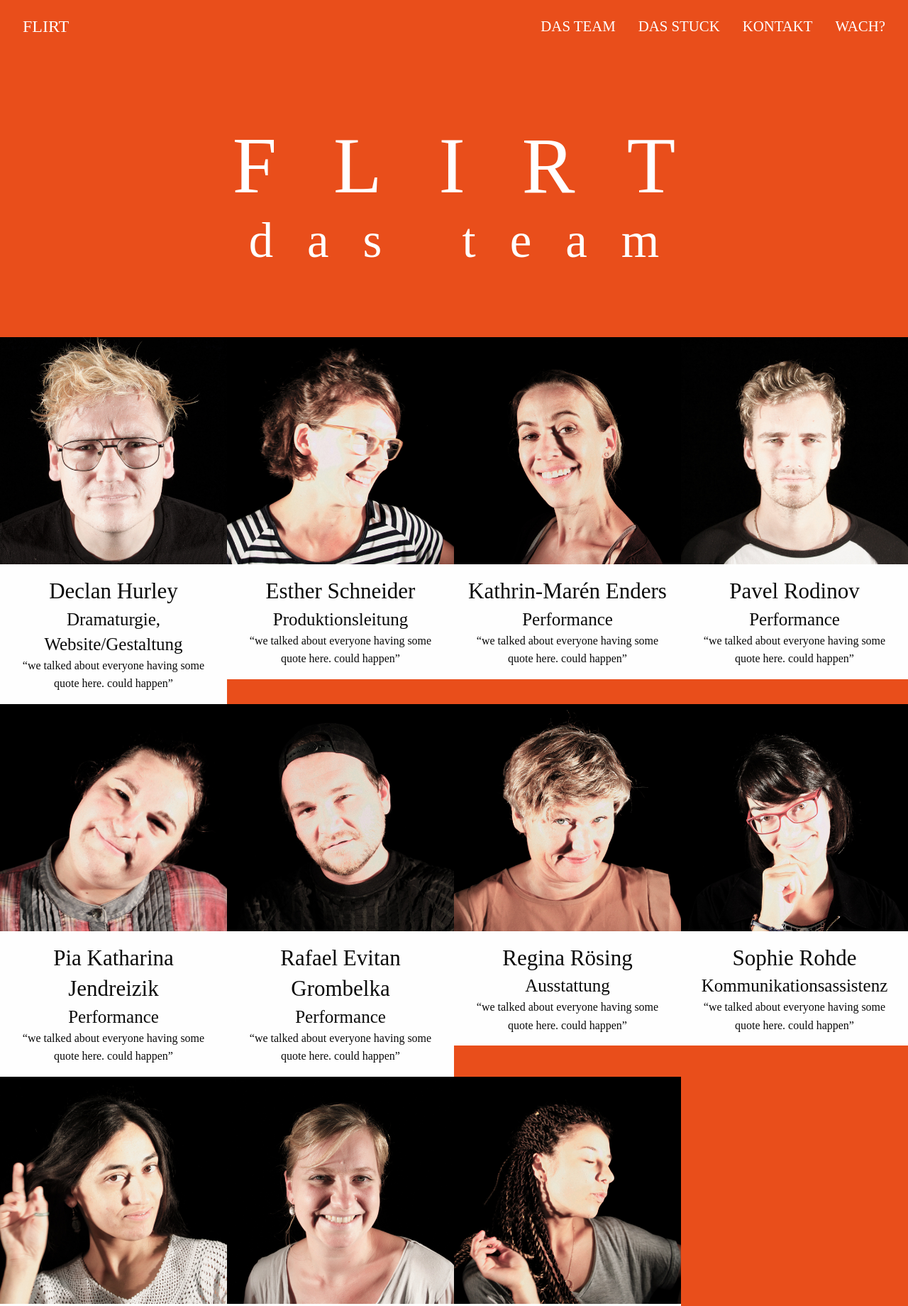
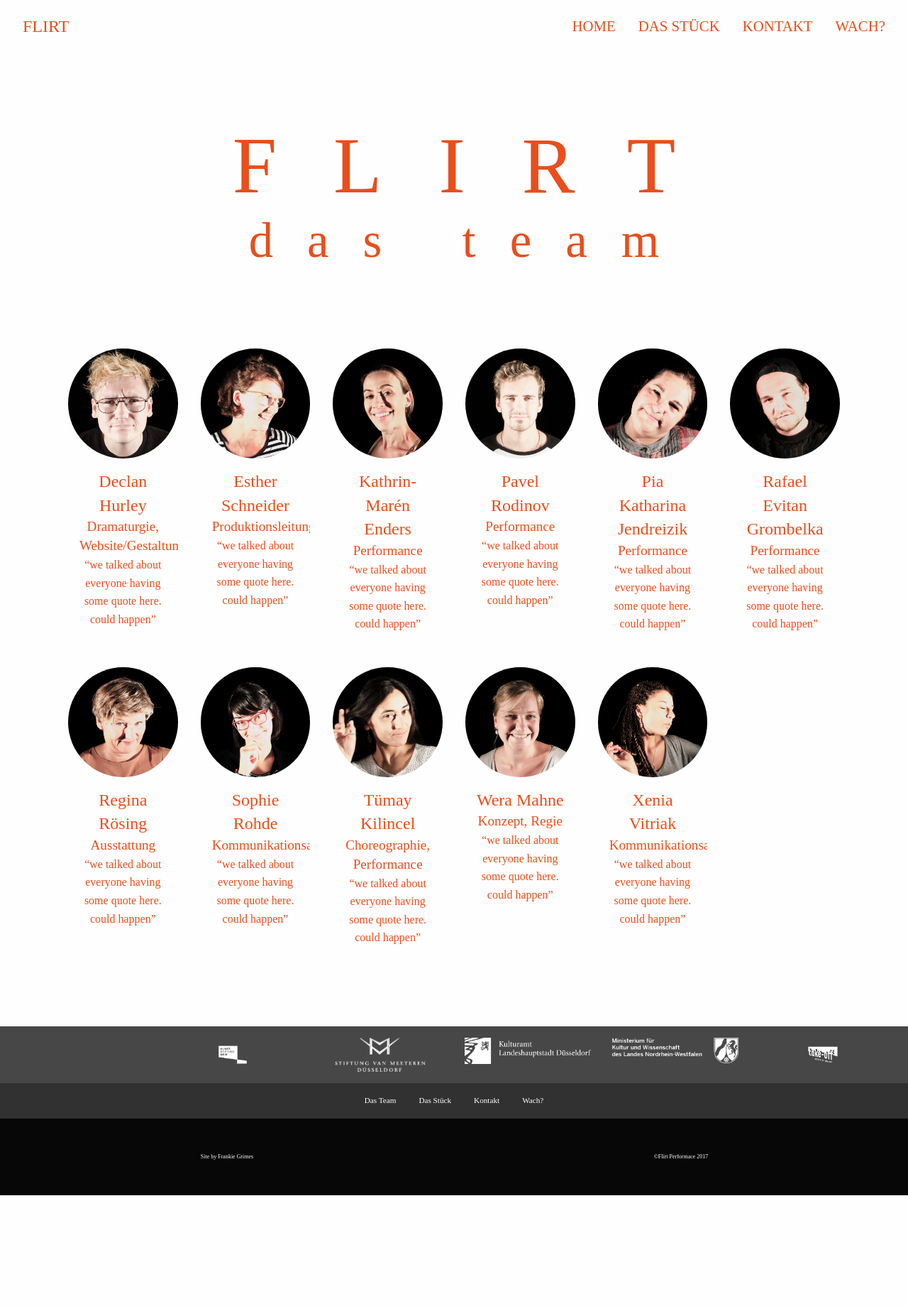
Before and after one commit to frankiegrimes/flirt, a website: page team.html in a window 1280 px wide. Shown: the top 1840 px of the page at 71% size. After the commit the page ends 1684 px from the top, so only its background shows below. Drawn offline with Linux system fonts and the light colour scheme; a web font is replaced by a local one.

Commit message:
Bug fixes after feedback
- Camera hover effect
- Fixed texture form styling
- Fixed team page styling
- Fixed team page navigation
- Removed gap below info-video
- Fixed logo spacing

```diff
--- a/scss/styles.scss
+++ b/scss/styles.scss
@@ -4,6 +4,7 @@
 
 $light-blue: #AADEE9;
 $orange: #E94E1B;
+$light-orange: #EE964B;
 
 
 
@@ -404,12 +405,17 @@ text-indent: 2rem;
 
 }
 
+.responsive-embed, .flex-video {
+  margin-bottom: 0rem;
+}
+
 /* -----------------------------------------------------------------------*\
 	FORM
 \* -----------------------------------------------------------------------*/
 
 .upload-section {
 	background-color: #ED6E44;
+  padding: 5rem 0rem;
 }
 
 .video-container{
@@ -447,11 +453,23 @@ video {
 #take-video img
  {
       height: 400px;
-      margin-top: 10rem;
+      margin: 3rem;
+
+}
+
+#take-video img:hover
+ {
+    filter: brightness(0%);
+  transition: all 0.3s ease-in-out 0s;
+
 
 }
 
 
+
+textarea {
+  min-height: 100px;
+}
 
 
 
@@ -476,7 +494,6 @@ video {
 \* -----------------------------------------------------------------------*/
 
 .team {
-  background-color: $orange;
   min-height: 100vh;
   margin-top: -5rem;
 
@@ -495,16 +512,35 @@ video {
 
   }
 
+  h3 {
+    font-family: 'ProximaNova-Bold';
+    font-size: 1.5rem;
+  }
+
+  h4 {
+    font-size: 1.2rem;
+  }
+
 }
 
 .team .card {
   text-align: center;
   border: none;
-  margin: 0;
+  margin: 1rem;
+
+}
+
+.team .card-section {
+  min-height: 13rem;
+  color: $orange;
+}
+
+.team .card img {
+  border-radius: 10rem;
 }
 
 .team-grid {
-  padding-top: 5rem;
+  padding: 5rem;
 }
 
 @media only screen and (max-width: 800px) {
@@ -543,6 +579,10 @@ video {
 
 }
 
+.orange {
+  color: $orange;
+}
+
 /* -----------------------------------------------------------------------*\
   FOOTER
 \* -----------------------------------------------------------------------*/
@@ -566,6 +606,12 @@ footer p {
   background-color: #474747;
   padding: 1rem;
 
+
+}
+
+.footer-light .cell {
+  display: flex;
+  justify-content: center;
 
 }
 
--- a/team.html
+++ b/team.html
@@ -22,15 +22,15 @@
   <nav class="top-bar" id="example-menu">
 
     <div class="top-bar-left hide-for-small-only">
-      <a href="index.html"><span class="logo">FLIRT</span></a>
+      <a href="index.html"><span class="logo orange">FLIRT</span></a>
     </div>
 
     <div class="top-bar-right">
       <ul class="vertical medium-horizontal menu" data-responsive-menu="drilldown medium-dropdown">
-        <li><a href="team.html">Das Team</a></li>
-        <li><a href="stuck.html">Das Stuck</a></li>
-        <li><a href="kontakt.html">Kontakt</a></li>
-        <li><a href="wach.html">Wach?</a></li>
+        <li><a href="index.html"><span class="orange">Home</span></a></li>
+        <li><a href="stuck.html"><span class="orange">Das Stück</span></a></li>
+        <li><a href="kontakt.html"><span class="orange">Kontakt</span></a></li>
+        <li><a href="wach.html"><span class="orange">Wach?</span></a></li>
       </ul>
     </div>
   </nav>
@@ -41,15 +41,15 @@
       <div class="grid-x">
 
             <div class="cell">
-                <h1 class="text-center">FLIRT</h1>
+                <h1 class="text-center orange">FLIRT</h1>
              </div>
               <div class="cell">
-                <h2 class="text-center">das team</h2>
+                <h2 class="text-center orange">das team</h2>
               </div>
         </div>
 
         <div class="grid-x team-grid">
-          <div class="small-12 medium-4 large-3 cell">
+          <div class="small-12 medium-4 large-2 cell">
             <div class="card">
               <img src="assets/img/declan.jpg" id="declan">
                 <div class="card-section">
@@ -60,7 +60,7 @@
             </div>
           </div>
 
-         <div class="small-12 medium-4 large-3 cell">
+        <div class="small-12 medium-4 large-2 cell">
             <div class="card">
               <img src="assets/img/esther.jpg" id="esther">
                 <div class="card-section">
@@ -71,7 +71,7 @@
             </div>
           </div>
 
-         <div class="small-12 medium-4 large-3 cell">
+        <div class="small-12 medium-4 large-2 cell">
            <div class="card">
              <img src="assets/img/kathrin.jpg" id="kathrin">
                <div class="card-section">
@@ -82,7 +82,7 @@
            </div>
          </div>
 
-         <div class="small-12 medium-4 large-3 cell">
+        <div class="small-12 medium-4 large-2 cell">
             <div class="card">
               <img src="assets/img/pavel.jpg" id="pavel">
                 <div class="card-section">
@@ -93,7 +93,7 @@
             </div>
           </div>
 
-          <div class="small-12 medium-4 large-3 cell">
+         <div class="small-12 medium-4 large-2 cell">
             <div class="card">
               <img src="assets/img/pia.jpg" id="pia">
                 <div class="card-section">
@@ -104,7 +104,7 @@
             </div>
           </div>
 
-          <div class="small-12 medium-4 large-3 cell">
+          <div class="small-12 medium-4 large-2 cell">
             <div class="card">
               <img src="assets/img/rafael.jpg" id="rafael">
                 <div class="card-section">
@@ -115,7 +115,7 @@
             </div>
           </div>
 
-          <div class="small-12 medium-4 large-3 cell">
+          <div class="small-12 medium-4 large-2 cell">
             <div class="card">
               <img src="assets/img/regina.jpg" id="regina">
                 <div class="card-section">
@@ -126,7 +126,7 @@
             </div>
           </div>
 
-          <div class="small-12 medium-4 large-3 cell">
+          <div class="small-12 medium-4 large-2 cell">
             <div class="card">
               <img src="assets/img/sophia.jpg" id="sophia">
                 <div class="card-section">
@@ -137,7 +137,7 @@
             </div>
           </div>
 
-          <div class="small-12 medium-4 large-3 cell">
+          <div class="small-12 medium-4 large-2 cell">
             <div class="card">
               <img src="assets/img/tumay.jpg" id="tumay">
                 <div class="card-section">
@@ -148,7 +148,7 @@
             </div>
           </div>
 
-         <div class="small-12 medium-4 large-3 cell">
+         <div class="small-12 medium-4 large-2 cell">
             <div class="card">
               <img src="assets/img/wera.jpg" id="wera">
                 <div class="card-section">
@@ -159,7 +159,7 @@
             </div>
           </div>
 
-          <div class="small-12 medium-4 large-3 cell">
+          <div class="small-12 medium-4 large-2 cell">
             <div class="card">
               <img src="assets/img/xenia.jpg" id="xenia">
                 <div class="card-section">
@@ -217,7 +217,7 @@
         <div class="cell">
         <ul class="small-vertical medium-horizontal menu align-center">
           <li><a href="team.html">Das Team</a></li>
-          <li><a href="stuck.html">Das Stuck</a></li>
+          <li><a href="stuck.html">Das Stück</a></li>
           <li><a href="kontakt.html">Kontakt</a></li>
           <li><a href="wach.html">Wach?</a></li>
         </div>
```
Also changed, not shown: index.html (+17 -12 lines), css/styles.css.
